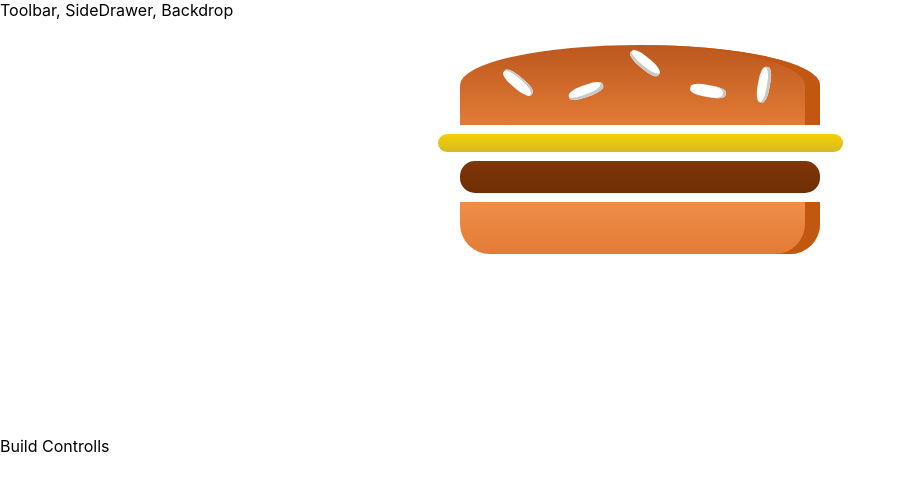
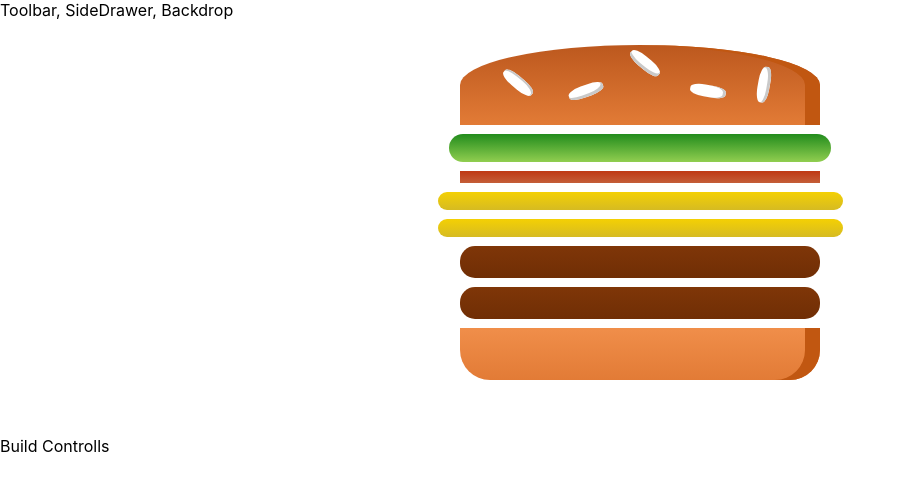
Before and after one commit to vjpal3/React-App-Burger-Builder, a React (Create React App) app: page / in a window 1280 px wide. Shown: the top 490 px of the page, without its empty margins (0-905 px from the left). Built offline with nearby package versions, Linux system fonts and the light colour scheme.

Commit message:
output Burger ingredients dynamically

```diff
--- a/src/components/Burger/Burger.js
+++ b/src/components/Burger/Burger.js
@@ -3,11 +3,16 @@
 import BurgerIngredient from './BurgerIngredient/BurgerIngredient';
 
 const burger = props => {
+  const transformedIngredients = Object.keys(props.ingredients).map(igKey => {
+    return [...Array(props.ingredients[igKey])].map((_, i) => {
+      return <BurgerIngredient key={igKey + i} type={igKey} />;
+    });
+  });
+
   return (
     <div className={classes.Burger}>
       <BurgerIngredient type='bread-top' />
-      <BurgerIngredient type='cheese' />
-      <BurgerIngredient type='meat' />
+      {transformedIngredients}
       <BurgerIngredient type='bread-bottom' />
     </div>
   );
--- a/src/containers/BurgerBuilder/BurgerBuilder.js
+++ b/src/containers/BurgerBuilder/BurgerBuilder.js
@@ -2,11 +2,20 @@
 import Burger from './../../components/Burger/Burger';
 
 class BurgerBuilder extends Component {
+  state = {
+    ingredients: {
+      salad: 1,
+      bacon: 1,
+      cheese: 2,
+      meat: 2
+    }
+  };
+
   render() {
     return (
       <>
         <div>
-          <Burger />
+          <Burger ingredients={this.state.ingredients} />
         </div>
         <div>Build Controlls</div>
       </>
```
